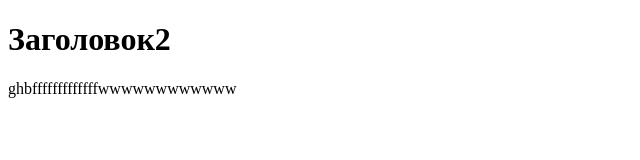
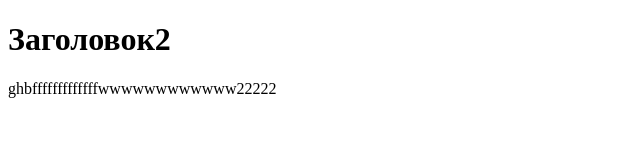
Before and after one commit to proffuture/my-portfolio-site, a plain HTML site: page index.html in a window 1280 px wide. Shown: the full height of the page, 0-640 px from the left. Drawn offline with Linux system fonts and the light colour scheme.

Commit message:
редактировал ветку разработки2

```diff
--- a/index.html
+++ b/index.html
@@ -8,7 +8,7 @@
 
 <body>
   <h1>Заголовок2</h1>
-  <p>ghbfffffffffffffwwwwwwwwwwww</p>
+  <p>ghbfffffffffffffwwwwwwwwwwww22222</p>
 </body>
 
 </html>
```
